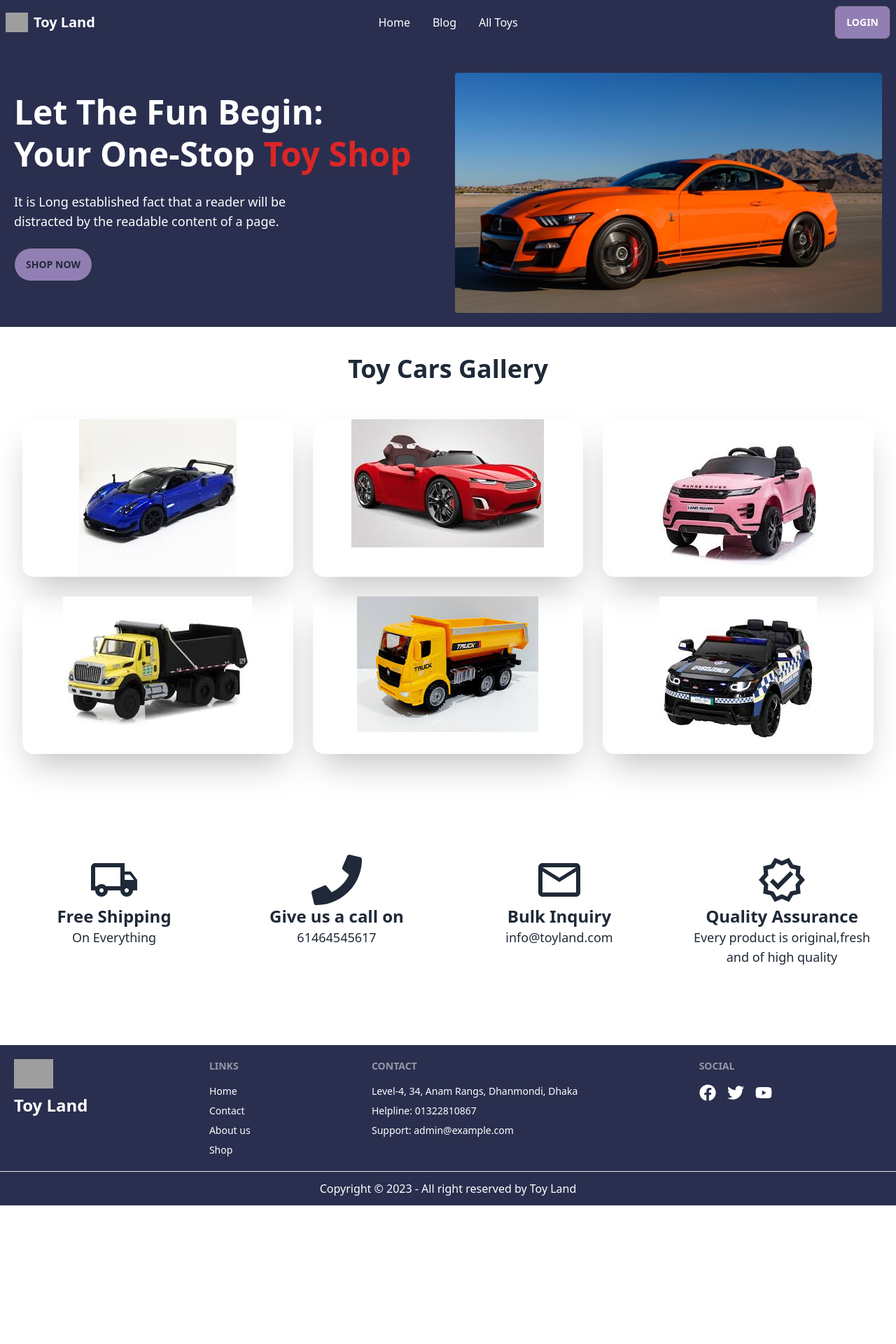
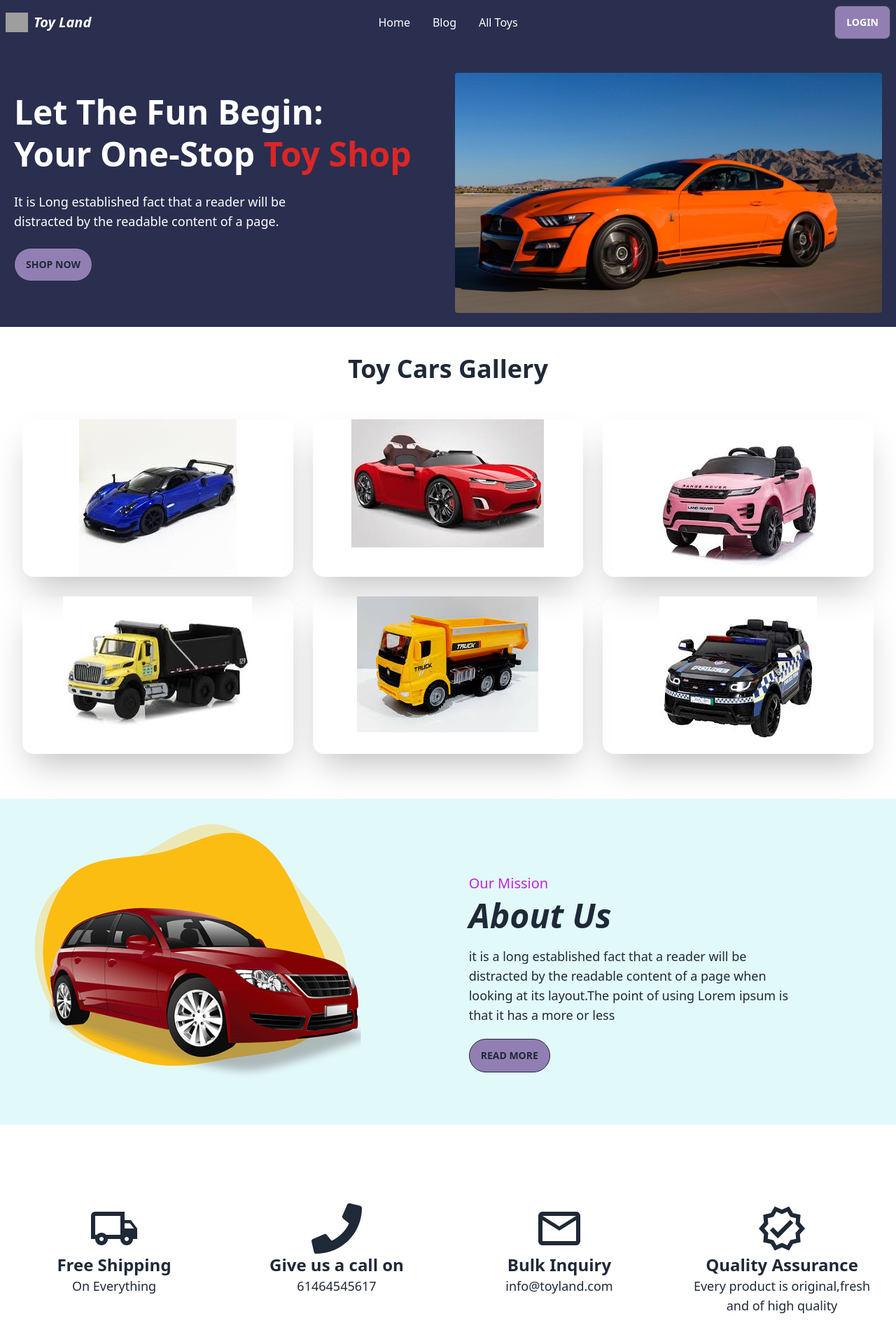
Before and after one commit to itsjahid01/toy-marketplace-client, a React (Vite) app: page / in a window 1280 px wide. Shown: the top 1920 px of the page at 70% size. Before the commit the page ends 1722 px from the top, so only its background shows below. Built offline with nearby package versions, Linux system fonts and the light colour scheme; no server answers; grey boxes are pictures that could not be loaded.

Commit message:
about us done

```diff
--- /dev/null
+++ b/src/pages/About.jsx
@@ -0,0 +1,29 @@
+import React from "react";
+import image from "../assets/about.jpg";
+
+const About = () => {
+  return (
+    <div className="bg-[#E2F9FA]">
+      <div className="container mx-auto lg:flex justify-center items-center lg:gap-5 p-8 m-8">
+        <div className="lg:w-1/2">
+          <img src={image} alt="" className="rounded" />
+        </div>
+        <div className="lg:w-1/2  sm:mt-8 p-5">
+          <p className="text-fuchsia-600 text-xl mb-2 ">Our Mission</p>
+          <p className="text-5xl mb-5 font-semibold italic">About Us</p>
+          <p className="mb-5 text-lg">
+            it is a long established fact that a reader will be <br />{" "}
+            distracted by the readable content of a page when <br /> looking at
+            its layout.The point of using Lorem ipsum is <br /> that it has a
+            more or less
+          </p>
+          <button className="btn bg-[#917FB3] btn-outline rounded-full">
+            Read More
+          </button>
+        </div>
+      </div>
+    </div>
+  );
+};
+
+export default About;
--- a/src/pages/Home.jsx
+++ b/src/pages/Home.jsx
@@ -1,3 +1,4 @@
+import About from "./About";
 import Banner from "./Banner";
 import Gallery from "./Gallery";
 import Services from "./Services";
@@ -7,6 +8,7 @@ const Home = () => {
     <div>
       <Banner></Banner>
       <Gallery></Gallery>
+      <About></About>
       <Services></Services>
     </div>
   );
--- a/src/shared/Footer.jsx
+++ b/src/shared/Footer.jsx
@@ -10,7 +10,7 @@ const Footer = () => {
         <div className=" footer p-5">
           <div>
             <img className="w-14" src={logo} alt="" />
-            <p className="text-2xl font-bold">Toy Land</p>
+            <p className="text-2xl font-bold italic">Toy Land</p>
           </div>
           <div>
             <span className="footer-title">Links</span>
--- a/src/shared/Navbar.jsx
+++ b/src/shared/Navbar.jsx
@@ -68,7 +68,9 @@ const Navbar = () => {
           <Link to="/">
             <div className="flex ">
               <img className="w-8 mr-2" src={logo} alt="" />
-              <span className=" normal-case text-xl font-bold">Toy Land</span>
+              <span className=" normal-case text-xl font-bold italic">
+                Toy Land
+              </span>
             </div>
           </Link>
         </div>
```
Also changed, not shown: src/assets/about.jpg (added).
